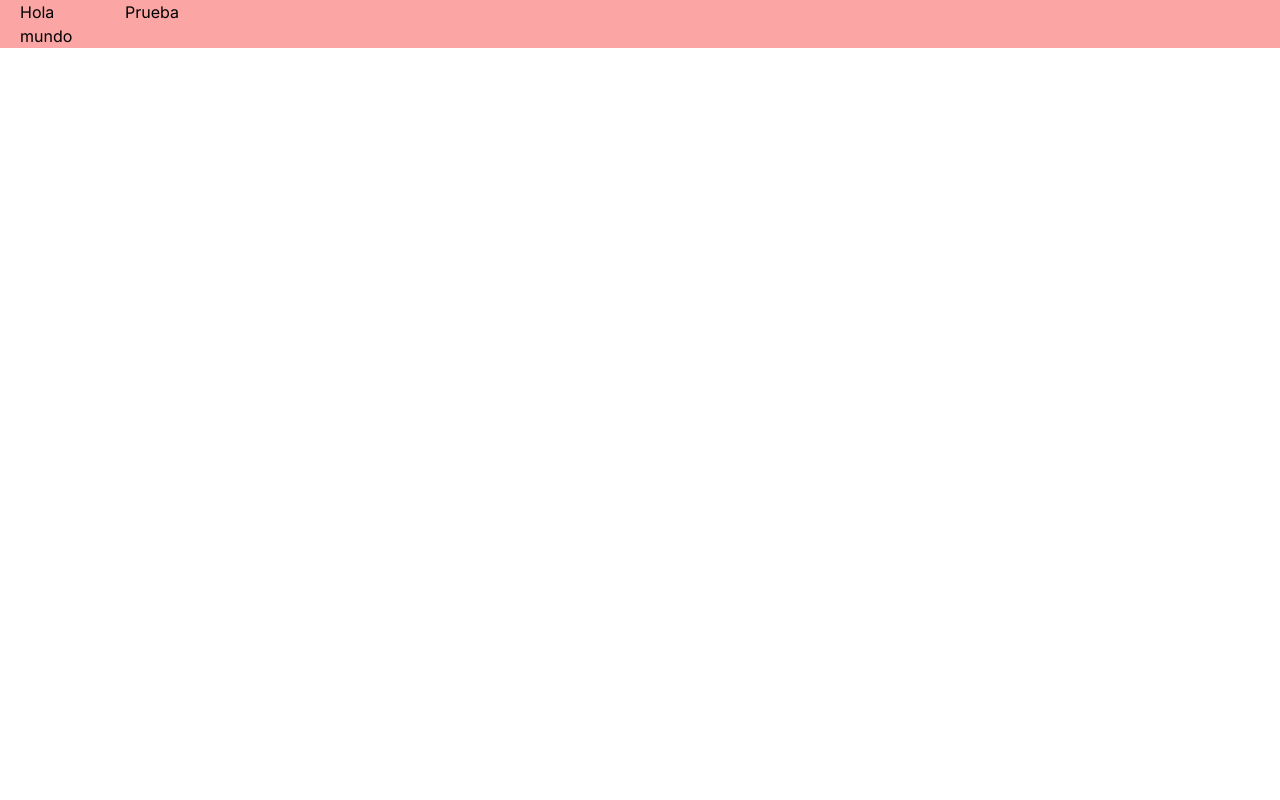
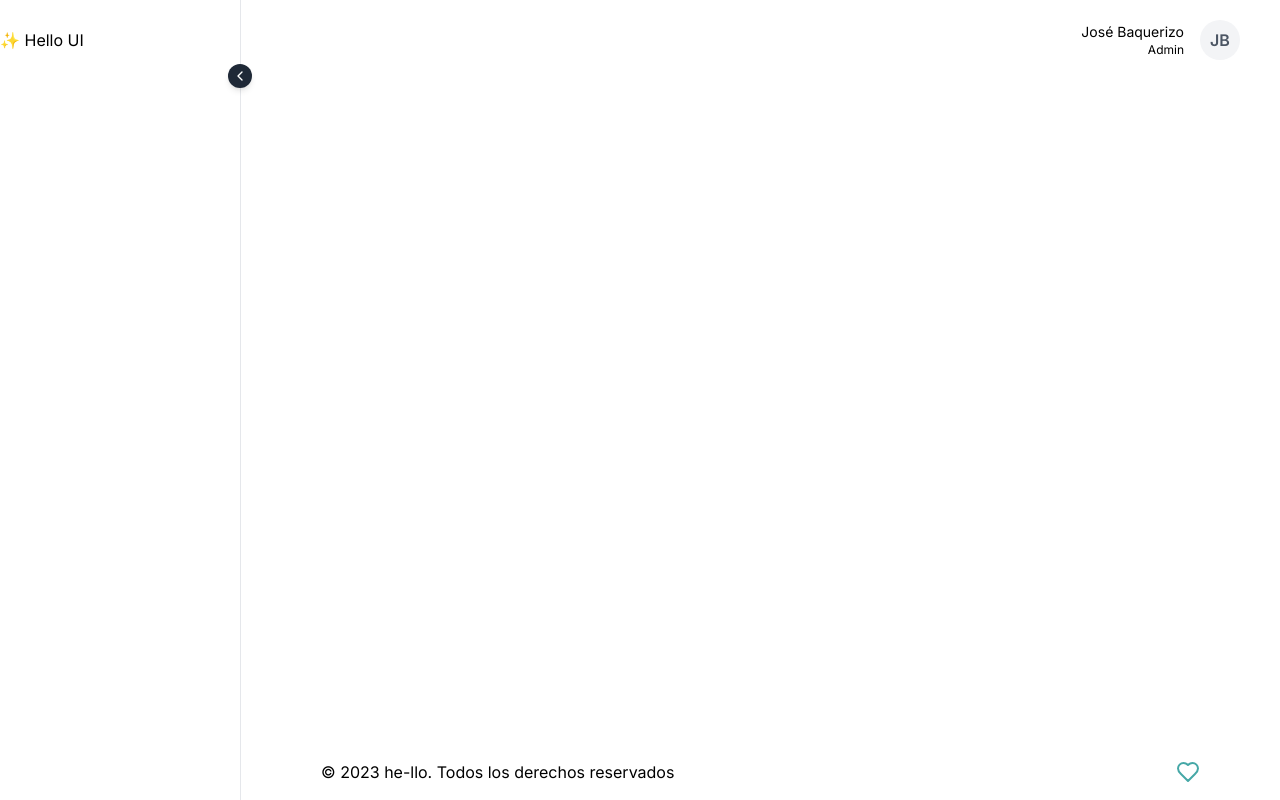
Before and after one commit to he-llo-devs/hello-UI, a Next.js app: page / in a window 1280 px wide. Built offline with nearby package versions, Linux system fonts and the light colour scheme.

Commit message:
feat: add lucide icons and avatar component

```diff
--- /dev/null
+++ b/common/components/ui/avatars/Avatar.css
@@ -0,0 +1,7 @@
+@layer components {
+    .c-avatar {
+        @apply bg-gray-100 text-gray-600 font-semibold;
+        @apply h-10 w-10 rounded-full;
+        @apply flex items-center justify-center;
+    }
+}
--- /dev/null
+++ b/common/components/ui/avatars/Avatar.tsx
@@ -0,0 +1,20 @@
+import Image from "next/image";
+import { FC } from "react";
+
+interface AvatarProps {
+    avatarFallback: string;
+	src?: string;
+}
+
+const Avatar: FC<AvatarProps> = ({ src = "", avatarFallback = "" }) => {
+	return (
+		<div className="c-avatar">
+			{ src
+				? <Image src={src} alt=""/>
+				: <span>{ avatarFallback }</span>
+			}
+		</div>
+	);
+};
+
+export default Avatar;
--- /dev/null
+++ b/common/components/ui/layouts/Footer.tsx
@@ -0,0 +1,15 @@
+import { HeartIcon } from "lucide-react";
+
+const Footer = () => {
+	const date = new Date();
+	const year = date.getFullYear();
+
+	return (
+		<div className="px-5 md:px-10 h-14 flex justify-between items-center">
+			<p>© { year } he-llo.  Todos los derechos reservados</p>
+			<HeartIcon className="text-primary"/>
+		</div>
+	);
+};
+
+export default Footer;
--- /dev/null
+++ b/common/components/ui/layouts/Header.tsx
@@ -0,0 +1,20 @@
+import { UserIcon } from "lucide-react";
+import Avatar from "../avatars/Avatar";
+
+const Header = () => {
+	return (
+		<div className="h-20 flex justify-between items-center">
+			<div>
+			</div>
+
+			<div className="flex items-center space-x-4">
+				<div className="flex flex-col text-right">
+					<span className="text-sm">José Baquerizo</span>
+					<span className="text-xs">Admin</span>
+				</div>
+				<Avatar avatarFallback="JB"/>
+			</div>
+		</div>
+	);};
+
+export default Header;
--- /dev/null
+++ b/common/components/ui/layouts/Sidebar.tsx
@@ -0,0 +1,49 @@
+import { ChevronDownIcon } from "lucide-react";
+import { MouseEvent, useState } from "react";
+
+const Sidebar = () => {
+	const [isExpanded, setIsExpanded] = useState(true);
+
+	const [dropdown, setDropdown] = useState({
+		activeItem: '',
+		activeClass: 'bg-gray-800 text-gray-200',
+		expandedClass: 'border-l border-gray-200 ml-4 pl-4',
+		shrinkedClass: 'sm:absolute top-0 left-20 sm:shadow-md sm:z-10 sm:bg-white sm:rounded-lg sm:p-4 border-l sm:border-none border-gray-400 ml-4 pl-4 sm:ml-0 w-48 dark:bg-gray-800',
+	});
+
+	const handleisExpanded = () => {
+		setIsExpanded(!isExpanded);
+	};
+
+	const handleDropdown = (e: MouseEvent) => {
+		if(dropdown.activeItem == e.currentTarget.id) {
+			setDropdown({
+				...dropdown,
+				activeItem: ''
+			});
+			return;
+		}
+
+		setDropdown({
+			...dropdown,
+			activeItem: e.currentTarget.id
+		});
+	};
+
+	return (
+		<div className="h-screen sticky border-r top-0 z-30">
+			<div className={`hidden md:flex md:flex-col md:justify-between h-full bg-white dark:bg-gray-800 transition-all duration-300 space-y-2 ${isExpanded ? ' w-60' : 'w-60 sm:w-20'} ${!isExpanded ? 'top-0 -left-64 sm:left-0' : null}`}>
+				<div className="min-h-[80px] flex items-center">
+					<h4 className="whitespace-nowrap">✨ {isExpanded ? "Hello UI": ""}</h4>
+				</div>
+
+				{/*Sidebar toggle*/}
+				<button className="absolute focus:outline-none -right-3 top-14 bg-gray-800 dark:bg-gray-700 rounded-full shadow-md w-6 h-6 flex items-center justify-center" onClick={handleisExpanded}>
+					<ChevronDownIcon size={16} className={`transition-all duration-300 transform text-white ${isExpanded ? 'rotate-90' : '-rotate-90'}`}/>
+				</button>
+			</div>
+		</div>
+	);
+};
+
+export default Sidebar;
--- /dev/null
+++ b/common/components/ui/layouts/SidebarLayout.tsx
@@ -0,0 +1,26 @@
+import { ReactNode, FC } from "react";
+
+import Footer from "./Footer";
+import Header from "./Header";
+import Sidebar from "./Sidebar";
+
+interface Props {
+	children: ReactNode;
+}
+
+const SideBarLayout: FC<Props> = ({ children }) => {
+	return (
+		<div className="flex max-w-384 mx-auto">
+			<Sidebar/>
+			<div className="w-full px-10 flex flex-col justify-between">
+				<Header/>
+				<main className="grow min-h-screen md:min-h-0">
+					{children}
+				</main>
+				<Footer/>
+			</div>
+		</div>
+	);
+};
+
+export default SideBarLayout;
--- a/common/components/ui/layouts/sidebar-layout.css
+++ /dev/null
@@ -1,5 +0,0 @@
-@layer components {
-    .c-sidebar-layout-container {
-        @apply flex max-w-384 mx-auto bg-red-300
-    }
-}
--- a/common/components/ui/layouts/sidebar-layout.tsx
+++ /dev/null
@@ -1,9 +0,0 @@
-const SideBarLayout = () => {
-	return (
-		<div className="c-sidebar-layout-container">
-
-		</div>
-	);
-};
-
-export default SideBarLayout;
--- a/package.json
+++ b/package.json
@@ -18,6 +18,7 @@
     "@types/react-dom": "18.0.11",
     "eslint": "8.37.0",
     "eslint-config-next": "13.3.0",
+    "lucide-react": "^0.132.0",
     "next": "13.3.0",
     "react": "18.2.0",
     "react-dom": "18.2.0",
--- a/pages/index.tsx
+++ b/pages/index.tsx
@@ -1,3 +1,4 @@
+import SideBarLayout from '@/components/ui/layouts/SidebarLayout';
 import Head from 'next/head';
 
 export default function Home() {
@@ -8,10 +9,9 @@ export default function Home() {
 				<meta name="description" content="Generated by create next app" />
 				<meta name="viewport" content="width=device-width, initial-scale=1" />
 			</Head>
-			<main className='c-layout-grid c-sidebar-layout-container'>
-				<h1>Hola mundo</h1>
-				<h2>Prueba</h2>
-			</main>
+			<SideBarLayout>
+
+			</SideBarLayout>
 		</>
 	);
 }
--- a/styles/globals.css
+++ b/styles/globals.css
@@ -1,9 +1,8 @@
-@import "../common/components/ui/layouts/sidebar-layout.css";
+@import "../common/components/ui/avatars/Avatar.css";
 
 @tailwind base;
 @tailwind components;
 @tailwind utilities;
-
 
 @layer base {
 }
```
Also changed, not shown: pages/_document.tsx (+1 -1 lines), public/images/Profile.png (added), 1 other file (tests, documents, lock files or other folders).
